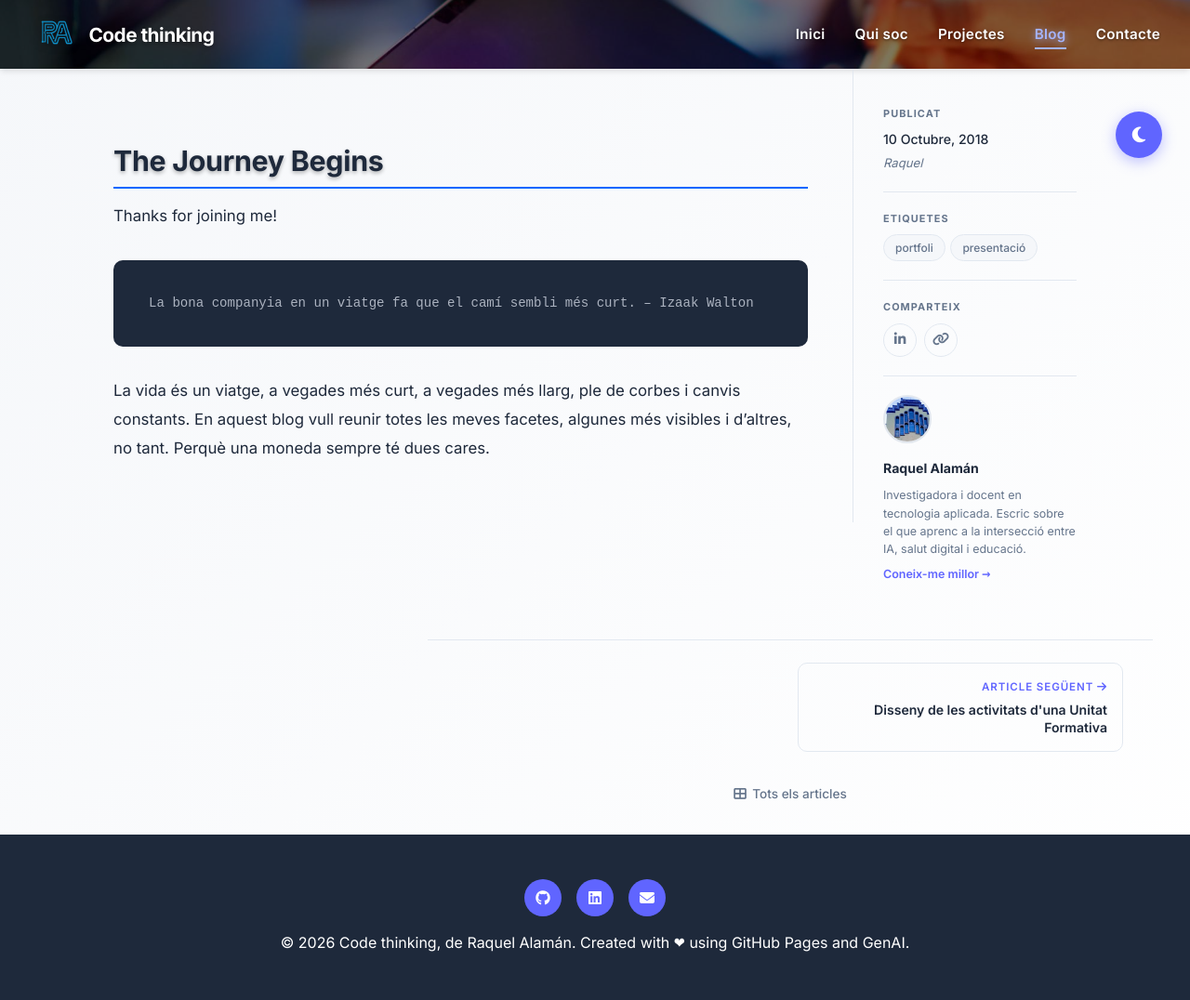
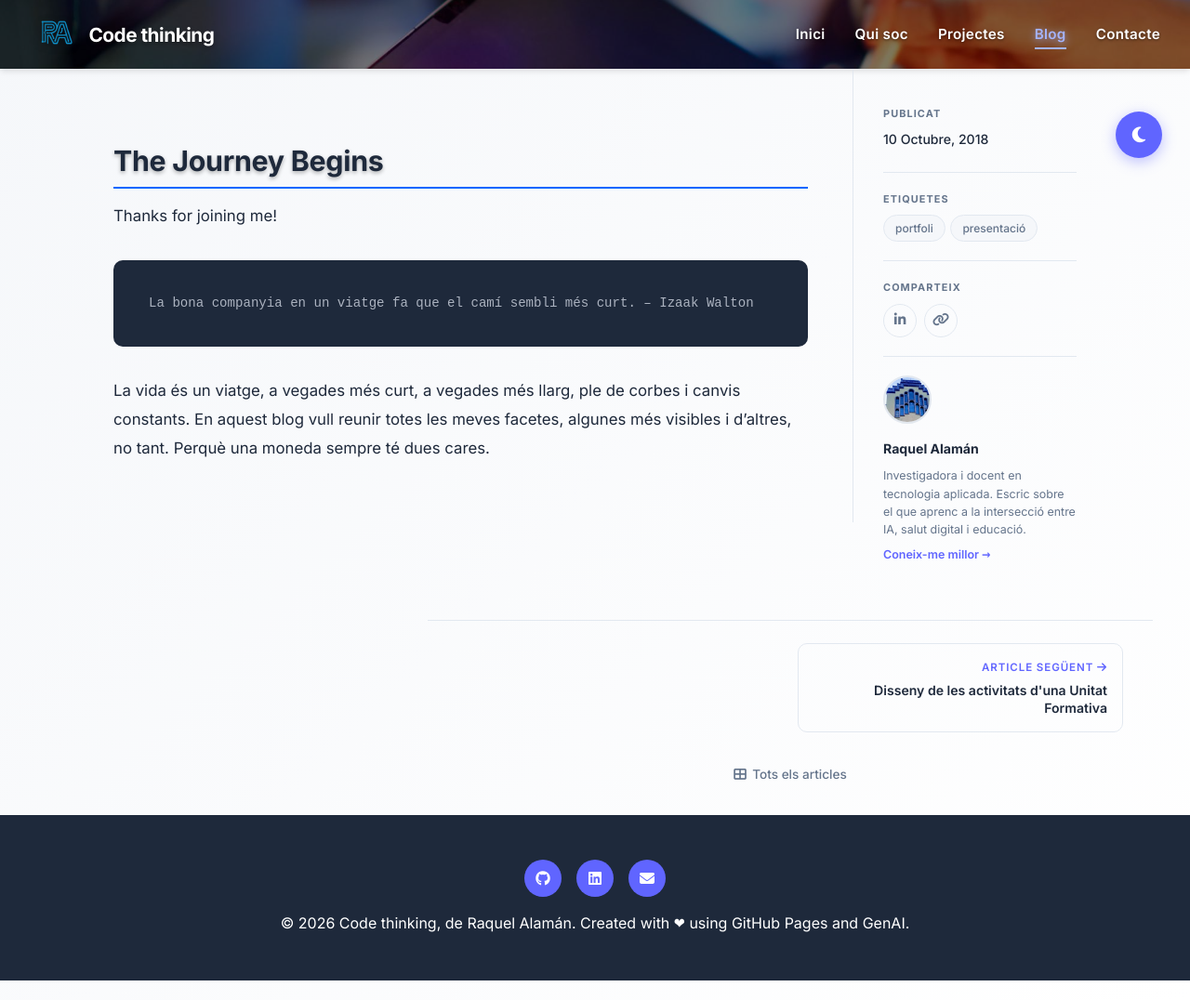
Before and after one commit to raquelalaman/raquelalaman.github.io, a Jekyll site: the page built from _posts/2018-10-10-thejourneybegins.md, in a window 1280 px wide and 1076 px high. Shown: the whole window at 93% size. Built offline with Jekyll 4.4.1, drawn with Linux system fonts in a browser that asks for light colours; nearby versions of some CDN libraries.

Commit message:
Update post.html

```diff
--- a/_layouts/post.html
+++ b/_layouts/post.html
@@ -106,9 +106,7 @@
                             itemprop="datePublished"
                             data-date="{{ page.date | date: '%Y-%m-%d' }}"
                         ></time>
-                        {% if page.author %}
-                        <p class="post-toc__author-name" itemprop="author">{{ page.author }}</p>
-                        {% endif %}
+                        {% if page.author %}<meta itemprop="author" content="{{ page.author }}">{% endif %}
                     </div>
 
                     <!-- Taula de continguts -->
```
